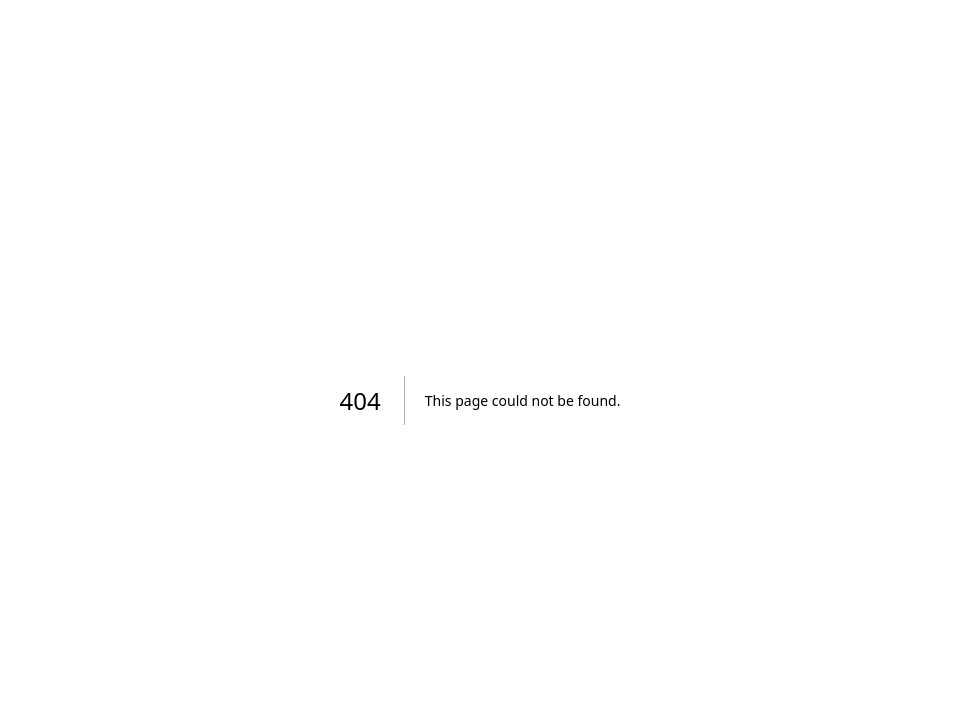
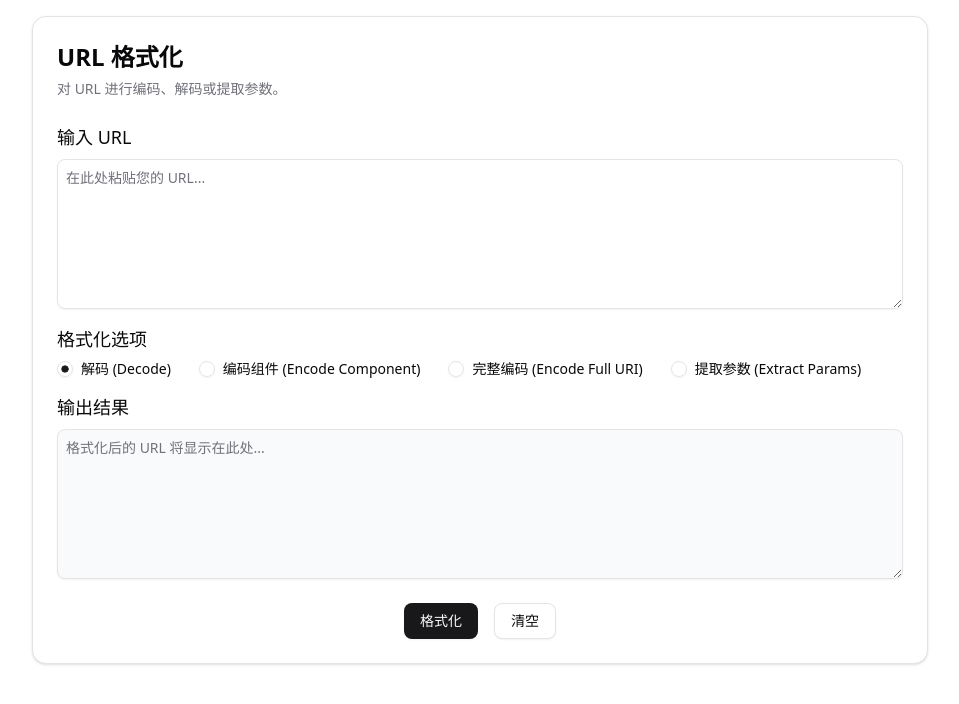
Before and after one commit to liwenka1/vven-tools, a Next.js app: page /tools/dev/url-formatter in a window 1280 px wide. Before the commit this address had no page. Shown: the top 704 px of the page, without its empty margins (160-1119 px from the left). Built offline with nearby package versions, Linux system fonts and the light colour scheme.

Commit message:
feat: 添加一个url-formatter页面

```diff
--- /dev/null
+++ b/app/tools/dev/url-formatter/page.tsx
@@ -0,0 +1,135 @@
+"use client";
+
+import { useState } from "react";
+import { Button } from "@/components/ui/button";
+import { Textarea } from "@/components/ui/textarea";
+import { Card, CardHeader, CardTitle, CardDescription, CardContent } from "@/components/ui/card";
+import { Label } from "@/components/ui/label";
+import { RadioGroup, RadioGroupItem } from "@/components/ui/radio-group";
+
+export default function UrlFormatterPage() {
+  const [inputUrl, setInputUrl] = useState<string>("");
+  const [outputUrl, setOutputUrl] = useState<string>("");
+  const [formatType, setFormatType] = useState<string>("decode"); // 'decode', 'encodeComponent', 'encodeFull', 'extractParams'
+
+  const handleFormat = () => {
+    if (!inputUrl.trim()) {
+      setOutputUrl("URL input cannot be empty.");
+      return;
+    }
+    try {
+      let result = "";
+      switch (formatType) {
+        case "decode":
+          result = decodeURIComponent(inputUrl);
+          break;
+        case "encodeComponent":
+          result = encodeURIComponent(inputUrl);
+          break;
+        case "encodeFull":
+          result = encodeURI(inputUrl);
+          break;
+        case "extractParams":
+          try {
+            const url = new URL(inputUrl);
+            const params = new URLSearchParams(url.search);
+            let paramsString = "";
+            if (params.toString() === "") {
+              paramsString = "No query parameters found.";
+            } else {
+              for (const [key, value] of params) {
+                paramsString += `${key}: ${value}\n`;
+              }
+            }
+            result = paramsString.trim();
+          } catch {
+            result = "Invalid URL for parameter extraction.";
+          }
+          break;
+        default:
+          result = "Invalid format type";
+      }
+      setOutputUrl(result);
+    } catch (error) {
+      setOutputUrl("Invalid URL or formatting error.");
+      console.error("URL formatting error:", error);
+    }
+  };
+
+  const handleClear = () => {
+    setInputUrl("");
+    setOutputUrl("");
+  };
+
+  return (
+    <div className="container mx-auto p-4">
+      <Card className="mx-auto w-full max-w-4xl">
+        <CardHeader>
+          <CardTitle className="text-2xl font-semibold">URL 格式化</CardTitle>
+          <CardDescription>对 URL 进行编码、解码或提取参数。</CardDescription>
+        </CardHeader>
+        <CardContent>
+          <div className="space-y-4">
+            <div>
+              <Label htmlFor="inputUrl" className="mb-2 block text-lg font-medium">
+                输入 URL
+              </Label>
+              <Textarea
+                id="inputUrl"
+                placeholder="在此处粘贴您的 URL..."
+                value={inputUrl}
+                onChange={(e) => setInputUrl(e.target.value)}
+                className="min-h-[150px] rounded-md border p-2 focus:ring-2 focus:ring-blue-500 dark:bg-gray-700 dark:text-white"
+                aria-label="Input URL"
+              />
+            </div>
+
+            <div>
+              <Label className="mb-2 block text-lg font-medium">格式化选项</Label>
+              <RadioGroup defaultValue="decode" onValueChange={setFormatType} className="flex space-x-4">
+                <div className="flex items-center space-x-2">
+                  <RadioGroupItem value="decode" id="decode" />
+                  <Label htmlFor="decode">解码 (Decode)</Label>
+                </div>
+                <div className="flex items-center space-x-2">
+                  <RadioGroupItem value="encodeComponent" id="encodeComponent" />
+                  <Label htmlFor="encodeComponent">编码组件 (Encode Component)</Label>
+                </div>
+                <div className="flex items-center space-x-2">
+                  <RadioGroupItem value="encodeFull" id="encodeFull" />
+                  <Label htmlFor="encodeFull">完整编码 (Encode Full URI)</Label>
+                </div>
+                <div className="flex items-center space-x-2">
+                  <RadioGroupItem value="extractParams" id="extractParams" />
+                  <Label htmlFor="extractParams">提取参数 (Extract Params)</Label>
+                </div>
+              </RadioGroup>
+            </div>
+
+            <div>
+              <Label htmlFor="outputUrl" className="mb-2 block text-lg font-medium">
+                输出结果
+              </Label>
+              <Textarea
+                id="outputUrl"
+                placeholder="格式化后的 URL 将显示在此处..."
+                value={outputUrl}
+                readOnly
+                className="min-h-[150px] rounded-md border bg-gray-50 p-2 dark:bg-gray-800 dark:text-white"
+                aria-label="Output URL"
+              />
+            </div>
+          </div>
+          <div className="mt-6 flex flex-col justify-center space-y-2 sm:flex-row sm:space-y-0 sm:space-x-4">
+            <Button onClick={handleFormat} className="w-full sm:w-auto">
+              格式化
+            </Button>
+            <Button onClick={handleClear} variant="outline" className="w-full sm:w-auto">
+              清空
+            </Button>
+          </div>
+        </CardContent>
+      </Card>
+    </div>
+  );
+}
--- a/components/site/ToolCategories.tsx
+++ b/components/site/ToolCategories.tsx
@@ -27,7 +27,8 @@ const categories = [
     description: "辅助开发的实用工具。",
     tools: [
       { name: "时间戳转换", href: "/tools/dev/timestamp" },
-      { name: "URL 编码/解码", href: "/tools/dev/url-codec" }
+      { name: "URL 编码/解码", href: "/tools/dev/url-codec" },
+      { name: "URL 格式化", href: "/tools/dev/url-formatter" }
     ]
   }
   // Add more categories as needed
--- /dev/null
+++ b/components/ui/label.tsx
@@ -0,0 +1,21 @@
+"use client";
+
+import * as React from "react";
+import * as LabelPrimitive from "@radix-ui/react-label";
+
+import { cn } from "@/lib/utils";
+
+function Label({ className, ...props }: React.ComponentProps<typeof LabelPrimitive.Root>) {
+  return (
+    <LabelPrimitive.Root
+      data-slot="label"
+      className={cn(
+        "flex items-center gap-2 text-sm leading-none font-medium select-none group-data-[disabled=true]:pointer-events-none group-data-[disabled=true]:opacity-50 peer-disabled:cursor-not-allowed peer-disabled:opacity-50",
+        className
+      )}
+      {...props}
+    />
+  );
+}
+
+export { Label };
--- /dev/null
+++ b/components/ui/radio-group.tsx
@@ -0,0 +1,33 @@
+"use client";
+
+import * as React from "react";
+import * as RadioGroupPrimitive from "@radix-ui/react-radio-group";
+import { CircleIcon } from "lucide-react";
+
+import { cn } from "@/lib/utils";
+
+function RadioGroup({ className, ...props }: React.ComponentProps<typeof RadioGroupPrimitive.Root>) {
+  return <RadioGroupPrimitive.Root data-slot="radio-group" className={cn("grid gap-3", className)} {...props} />;
+}
+
+function RadioGroupItem({ className, ...props }: React.ComponentProps<typeof RadioGroupPrimitive.Item>) {
+  return (
+    <RadioGroupPrimitive.Item
+      data-slot="radio-group-item"
+      className={cn(
+        "border-input text-primary focus-visible:border-ring focus-visible:ring-ring/50 aria-invalid:ring-destructive/20 dark:aria-invalid:ring-destructive/40 aria-invalid:border-destructive dark:bg-input/30 aspect-square size-4 shrink-0 rounded-full border shadow-xs transition-[color,box-shadow] outline-none focus-visible:ring-[3px] disabled:cursor-not-allowed disabled:opacity-50",
+        className
+      )}
+      {...props}
+    >
+      <RadioGroupPrimitive.Indicator
+        data-slot="radio-group-indicator"
+        className="relative flex items-center justify-center"
+      >
+        <CircleIcon className="fill-primary absolute top-1/2 left-1/2 size-2 -translate-x-1/2 -translate-y-1/2" />
+      </RadioGroupPrimitive.Indicator>
+    </RadioGroupPrimitive.Item>
+  );
+}
+
+export { RadioGroup, RadioGroupItem };
--- a/package.json
+++ b/package.json
@@ -12,6 +12,8 @@
   },
   "dependencies": {
     "@radix-ui/react-dropdown-menu": "^2.1.12",
+    "@radix-ui/react-label": "^2.1.6",
+    "@radix-ui/react-radio-group": "^1.3.6",
     "@radix-ui/react-slot": "^1.2.0",
     "class-variance-authority": "^0.7.1",
     "clsx": "^2.1.1",
```
Also changed, not shown: 1 other file (tests, documents, lock files or other folders).
